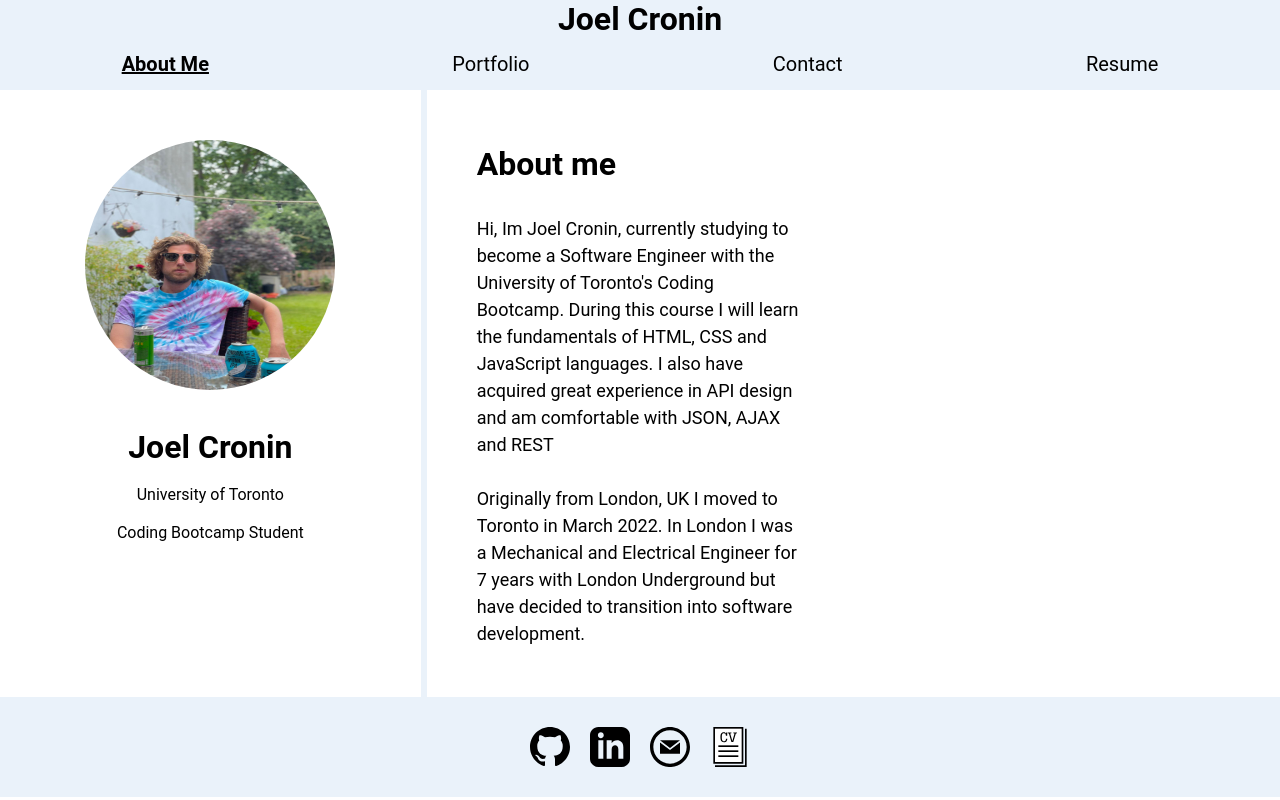
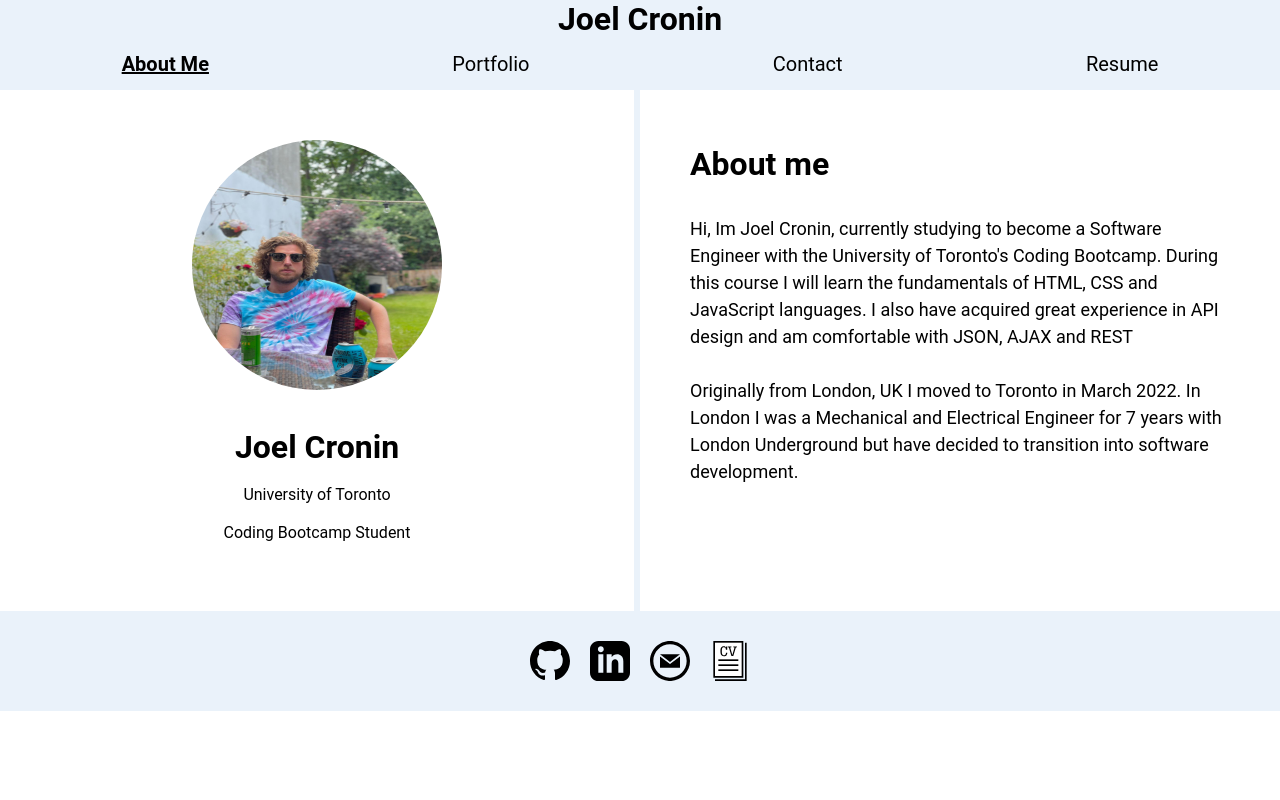
Before and after one commit to JoelCronin/cautious-dollop, a React (Create React App) app: page / in a window 1280 px wide. Built offline with nearby package versions, Linux system fonts and the light colour scheme; the HTML template or start-up script is replaced by a standard one.

Commit message:
portfolio borders working as wanted

```diff
--- a/src/app.css
+++ b/src/app.css
@@ -58,9 +58,13 @@
     grid-auto-rows: 1fr;
   }
 
+
   .container-1{
       margin: 0;
       background-color: var(--white);
+      display: grid;
+      grid-template-columns: repeat(2,1fr);
+      grid-auto-rows: 1fr;
   }
 
   .container-1 h2 {
@@ -163,6 +167,7 @@
     align-items: center;
     padding: 20px;
     border-right: var(--lightblue) solid 2px;
+    border-bottom: var(--lightblue) solid 2px;
     text-align: justify;
     text-justify: inter-word;
     flex-basis: 48%;
@@ -427,6 +432,7 @@
 
 #skillTitle{
     text-align: center;
+    font-size: x-large;
 }
 
 #skillPoints{
@@ -437,6 +443,7 @@
 
 .resumeHead{
     text-align: center;
+    font-size: x-large;
 }
 
 .endType{
@@ -452,14 +459,14 @@
 
   @media screen and (min-width: 992px){
     /* When viewing on larger monitors the 2px borders were hard to see so increased it to 6px for screens above 992px */
-    .project,
-     .profile
+    .project
       {
       border-right: var(--lightblue) solid 6px;
+      border-bottom: var(--lightblue) solid 6px;
     }
 
-    .projects-title {
-      border-right: var(--white) solid 6px;
+    .profile{
+      border-right: var(--lightblue) solid 6px;
     }
 
     .container{
--- a/src/components/AboutMe.js
+++ b/src/components/AboutMe.js
@@ -7,7 +7,7 @@ import profilePic from '../assets/profilePic.jpg'
 export default function AboutMe() {
 
   return (
-    <section className="container container-1">
+    <section className="container-1">
         <aside className="profile" id="profile-id">
             <img src= {profilePic} alt="profile-pic" className="profPic"/> <br/><br/>
             <h2>Joel Cronin</h2> <br/>
```
